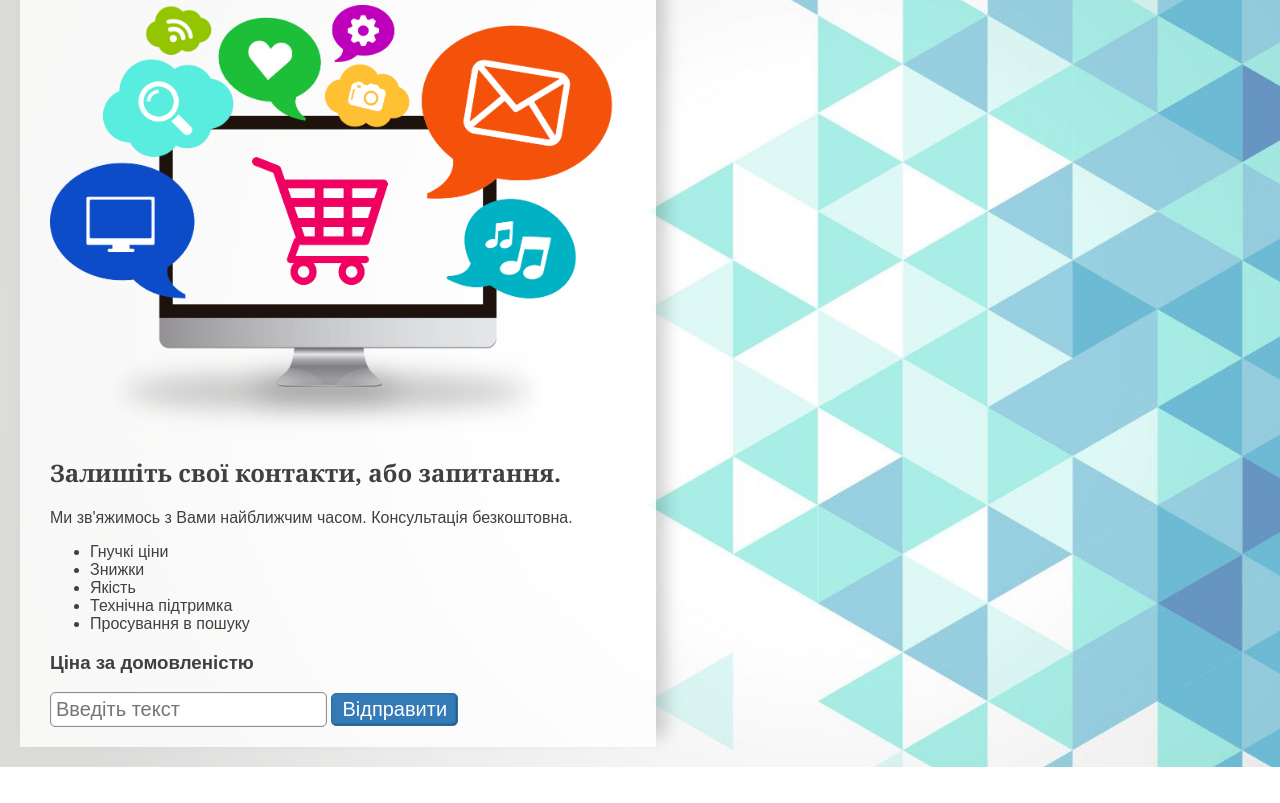
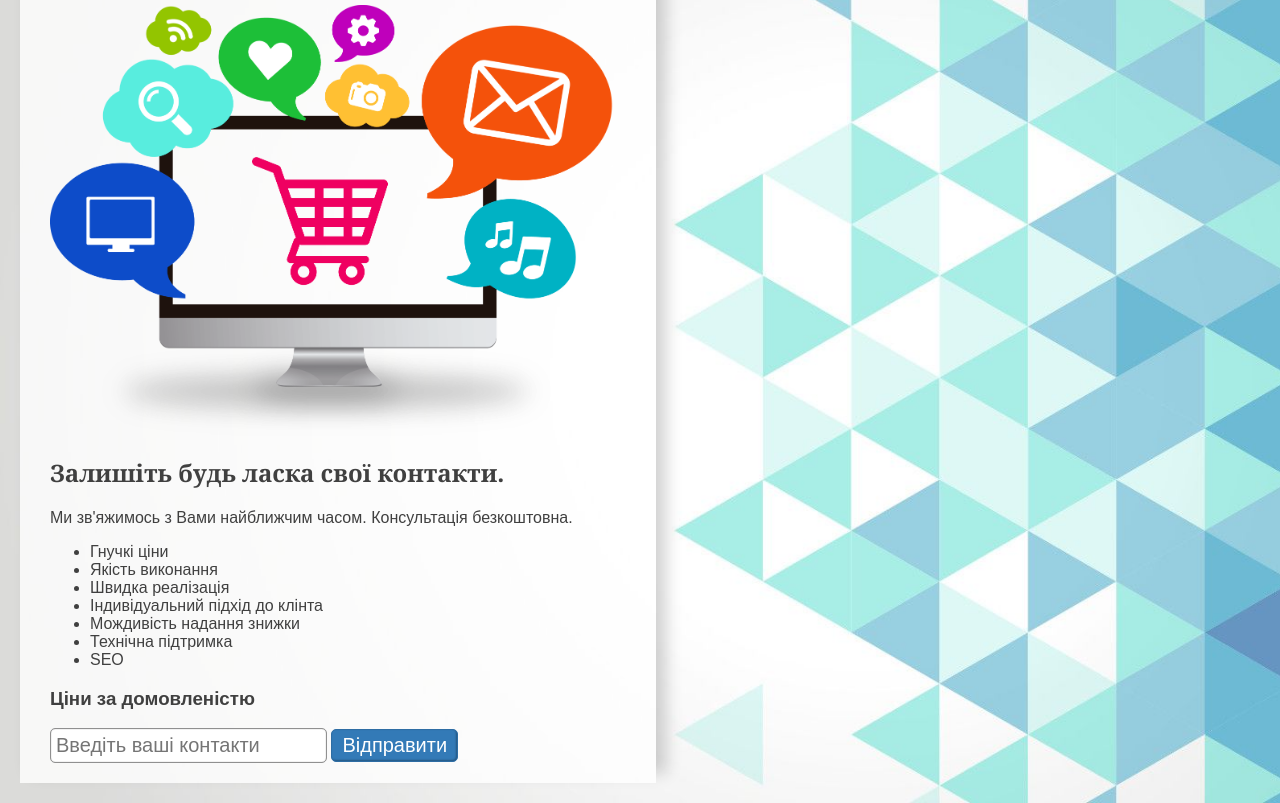
Before and after one commit to ask-question/ask-question.github.io, a plain HTML site: page index.html in a window 1280 px wide. Shown: the part 117-920 px from the top of the page. Before the commit the page ends 884 px from the top, so only its background shows below. Drawn offline with Linux system fonts and the light colour scheme.

Commit message:
Some fixes to main page

```diff
--- a/index.html
+++ b/index.html
@@ -75,18 +75,20 @@
 <div class="landing">
 	<h1>Зв'язатися з нами</h1>
 	<p><img src="ecommerce.png" alt="Створення сайтів"></p>
-	<h2>Залишіть свої контакти, або запитання.</h2>
+	<h2>Залишіть будь ласка свої контакти.</h2>
 	<p>Ми зв'яжимось з Вами найближчим часом. Консультація безкоштовна.</p>
 	<ul>
 		<li>Гнучкі ціни</li>
-		<li>Знижки</li>
-		<li>Якість</li>
+		<li>Якість виконання</li>
+		<li>Швидка реалізація</li>
+		<li>Індивідуальний підхід до клінта</li>
+		<li>Мождивість надання знижки</li>
 		<li>Технічна підтримка</li>
-		<li>Просування в пошуку</li>
+		<li>SEO</li>
 	</ul>
-	<h3>Ціна за домовленістю</h3>
+	<h3>Ціни за домовленістю</h3>
 		<form action="https://docs.google.com/forms/d/e/1FAIpQLSfey0dGwMPuxPHeBoiJGRXMM10pKT1Ur2RsG8HrR6pemiKf4Q/formResponse" target="_self" method="POST" id="mG61Hd" >
-			<input type="text" placeholder="Введіть текст" name="entry.1869810047" class="text">
+			<input type="text" placeholder="Введіть ваші контакти" name="entry.1869810047" class="text">
 			<input type="submit" value="Відправити" class="button">
 	</form>
 </div>
```
